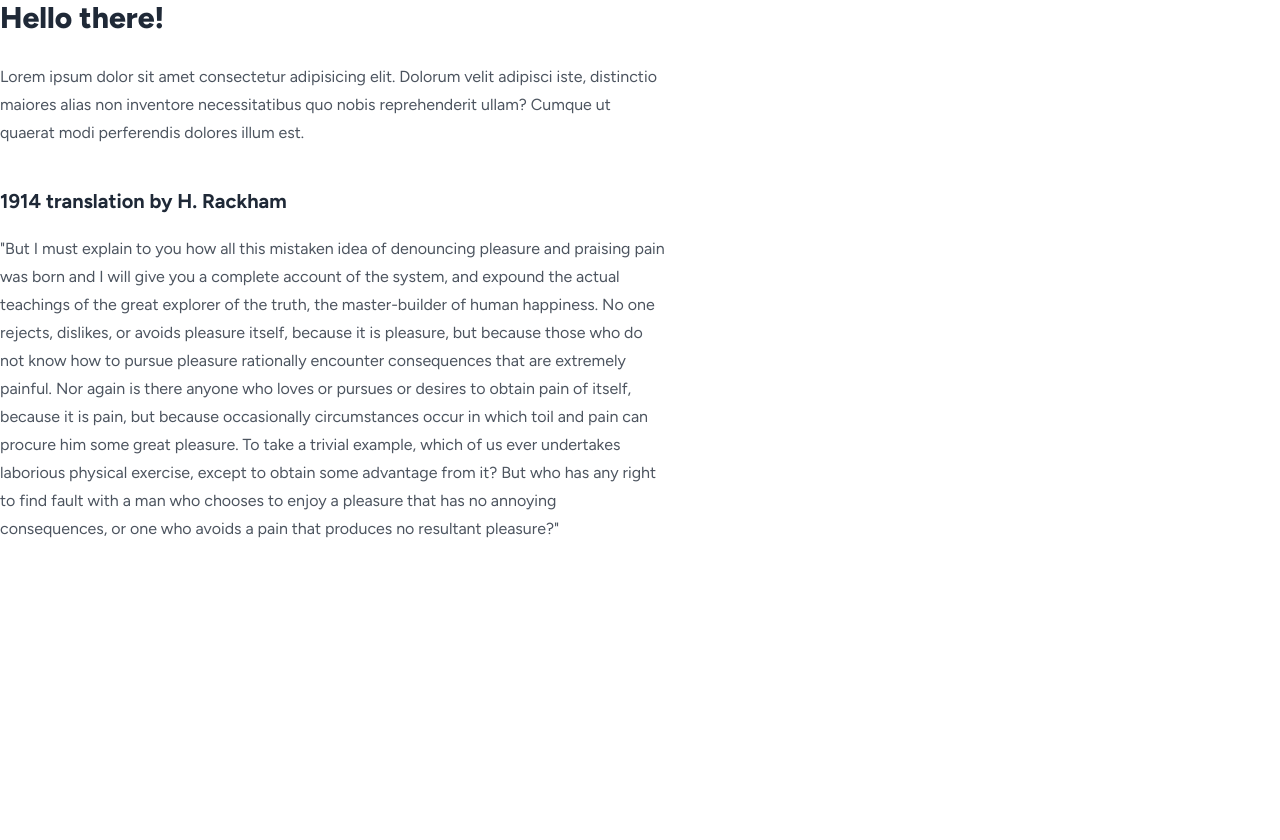
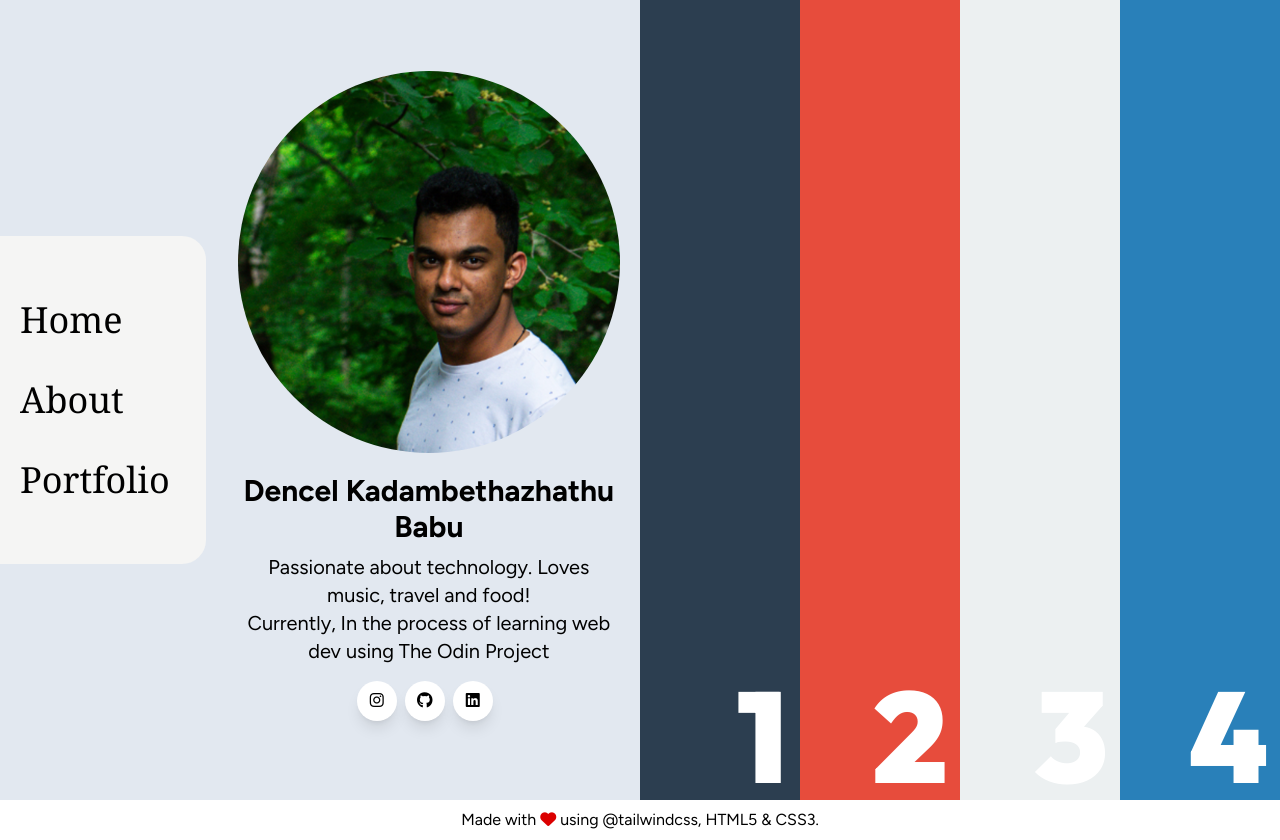
Before and after one commit to dencelkbabu/learning-tailwindcss-static, a website built with Vite: page index.html in a window 1280 px wide. Before the commit the page ends 800 px from the top, so only its background shows below. Built offline with nearby package versions, Linux system fonts and the light colour scheme.

Commit message:
feat: initial homepage design
Signed-off-by: Dencel K Babu <dencelbabu@gmail.com>

```diff
--- a/index.html
+++ b/index.html
@@ -8,24 +8,122 @@
     <title>Page Title</title>
 
     <script src="scripts/main.js"></script>
+    <script src="https://kit.fontawesome.com/d23448af9d.js" crossorigin="anonymous"></script>
 
     <!-- tailwindcss -->
     <link rel='stylesheet' type='text/css' media='screen' href="css/main.css">
+
     <!-- googlefonts -->
     <link rel="preconnect" href="https://fonts.googleapis.com">
     <link rel="preconnect" href="https://fonts.gstatic.com" crossorigin>
     <link href="https://fonts.googleapis.com/css2?family=Figtree:ital,wght@0,300..900;1,300..900&display=swap" rel="stylesheet">
+    <link href="https://fonts.googleapis.com/css2?family=Inter:wght@100..900&display=swap" rel="stylesheet">
+    <link href="https://fonts.googleapis.com/css2?family=Outfit:wght@100..900&display=swap" rel="stylesheet">
 
 </head>
 <body class="font-figtree">
-    <article class="prose">
-        <h1 class="text-3xl">Hello there!</h1>
-        <p>
-          Lorem ipsum dolor sit amet consectetur adipisicing elit. Dolorum velit adipisci iste, distinctio maiores alias non inventore necessitatibus quo nobis reprehenderit ullam? Cumque ut quaerat modi perferendis dolores illum est.
-        </p>
+    <main class="bg-slate-200">
+        <div class="flex flex-row">
+            <div class="basis-6/12">
+                <div class="flex flex-row h-full pr-5 gap-8">
+                    <div class="basis-2/12 self-center">
+                        <div class="">
+                            <div class="flex flex-col text-4xl font-serif py-16 pl-5 pr-9 bg-stone-100 rounded-r-3xl space-y-10 max-w-fit">
+                                <a class="" href="#"><button>Home</button></a>
+                                <a class="" href="#"><button>About</button></a>
+                                <a class="" href="#"><button>Portfolio</button></a>
+                            </div>
+                        </div>
+                    </div>
 
-        <h2 class="text-xl">1914 translation by H. Rackham</h2>
-        <p>"But I must explain to you how all this mistaken idea of denouncing pleasure and praising pain was born and I will give you a complete account of the system, and expound the actual teachings of the great explorer of the truth, the master-builder of human happiness. No one rejects, dislikes, or avoids pleasure itself, because it is pleasure, but because those who do not know how to pursue pleasure rationally encounter consequences that are extremely painful. Nor again is there anyone who loves or pursues or desires to obtain pain of itself, because it is pain, but because occasionally circumstances occur in which toil and pain can procure him some great pleasure. To take a trivial example, which of us ever undertakes laborious physical exercise, except to obtain some advantage from it? But who has any right to find fault with a man who chooses to enjoy a pleasure that has no annoying consequences, or one who avoids a pain that produces no resultant pleasure?"</p>
-    </article>
+                    <div class="basis-10/12 self-center flex flex-col gap-y-2">
+                        <div class="">
+                            <div class="text-center flex flex-col gap-y-5">
+                                <div class="">
+                                    <img class="rounded-full mx-auto" src="/assets/images/profile-pic-sq.png" alt="face portrait of a male." />
+                                </div>
+                                <div class="flex flex-col gap-y-2">
+                                    <h1 class="text-3xl font-bold">Dencel Kadambethazhathu Babu</h1>
+                                    <h3 class="text-xl ">Passionate about technology. Loves music, travel and food! <br />Currently, In the process of learning web dev using The Odin Project</h3>
+                                </div>
+                            </div>
+                        </div>
+
+                        <section>
+                            <div class="flex place-content-center w-full p-2">
+                                <div>
+                                    <a href="" target="_blank">
+                                        <button
+                                            class="bg-white text-lightBlue-400 shadow-lg font-normal h-10 w-10 items-center justify-center align-center rounded-full outline-none focus:outline-none mr-2"
+                                            type="button">
+                                            <i class="fab fa-instagram"></i>
+                                        </button>
+                                        </a>
+                                </div>
+                                <div>
+                                    <a href="" target="_blank">
+                                        <button
+                                            class="bg-white text-lightBlue-400 shadow-lg font-normal h-10 w-10 items-center justify-center align-center rounded-full outline-none focus:outline-none mr-2"
+                                            type="button">
+                                            <i class="fab fa-github"></i>
+                                        </button>
+                                        </a>
+                                </div>
+                                <div>
+                                    <a href="" target="_blank">
+                                        <button
+                                            class="bg-white text-lightBlue-400 shadow-lg font-normal h-10 w-10 items-center justify-center align-center rounded-full outline-none focus:outline-none mr-2"
+                                            type="button">
+                                            <i class="fab fa-linkedin"></i>
+                                        </button>
+                                        </a>
+                                </div>
+                            </div>
+                        </section>
+                    </div>
+                </div>
+            </div>
+
+            <div class="basis-6/12">
+                <div class="font-outfit flex flex-row h-full font-black text-9xl text-white ">
+                    <div class="basis-1/4 group transition ease-in-out delay-150">
+                        <a href="">
+                            <div class="min-h-full h-screen relative bg-[#2C3E50]">
+                                <p class="absolute bottom-0 right-3 group-hover:-translate-y-2 group-hover:scale-110 duration-300">1</p>
+                            </div>
+                        </a>
+                    </div>
+                    <div class="basis-1/4 group transition ease-in-out delay-150">
+                        <a href="">
+                            <div class="min-h-full relative bg-[#E74C3C]">
+                                <p class="transition absolute bottom-0 right-3 group-hover:-translate-y-2 group-hover:scale-110 duration-300">2</p>
+                            </div>
+                        </a>
+                    </div>
+                    <div class="basis-1/4 group transition ease-in-out delay-150">
+                        <a href="">
+                            <div class="min-h-full relative bg-[#ECF0F1]">
+                                <p class="transition absolute bottom-0 right-3 group-hover:-translate-y-2 group-hover:scale-110 duration-300">3</p>
+                            </div>
+                        </a>
+                    </div>
+                    <div class="basis-1/4 group transition ease-in-out delay-150 ">
+                        <a class="" href="">
+                            <div class="min-h-full relative bg-[#2980B9]">
+                                <p class="absolute bottom-0 right-3 group-hover:-translate-y-2 group-hover:scale-110 duration-300">4</p>
+                            </div>
+                        </a>
+                    </div>
+                </div>
+            </div>
+        </div>
+    </main>
+
+    <footer class="p-2 flex flex-col items-center">
+        <div class="text-center">
+            Made with <span class="fa-solid fa-heart" style="color: #db0000;"></span> using @tailwindcss, HTML5 & CSS3.
+        </div>
+    </footer>
+
 </body>
 </html>
--- a/tailwind.config.js
+++ b/tailwind.config.js
@@ -1,17 +1,23 @@
 /** @type {import('tailwindcss').Config} */
 
 const defaultTheme = require("tailwindcss/defaultTheme");
-
 module.exports = {
   content: ["./**/*.html", "./src/**/*.{js,jsx,ts,tsx}"],
   theme: {
     extend: {
       fontFamily: {
-        figtree: ['"Figtree"', ...defaultTheme.fontFamily.sans]
+        figtree: ['"Figtree"', ...defaultTheme.fontFamily.sans],
+        inter: ['"Inter"', ...defaultTheme.fontFamily.sans],
+        outfit: ['"Outfit"', ...defaultTheme.fontFamily.sans]
       }
     },
   },
-  plugins: [require("@tailwindcss/typography"), require("daisyui")],
+  plugins: [
+    require("@tailwindcss/typography")
+  ],
 
   // daisyui settings:
+  /*plugins: [
+    require("daisyui")
+  ]*/
 };
```
Also changed, not shown: assets/images/profile-pic-sq.png (added).
